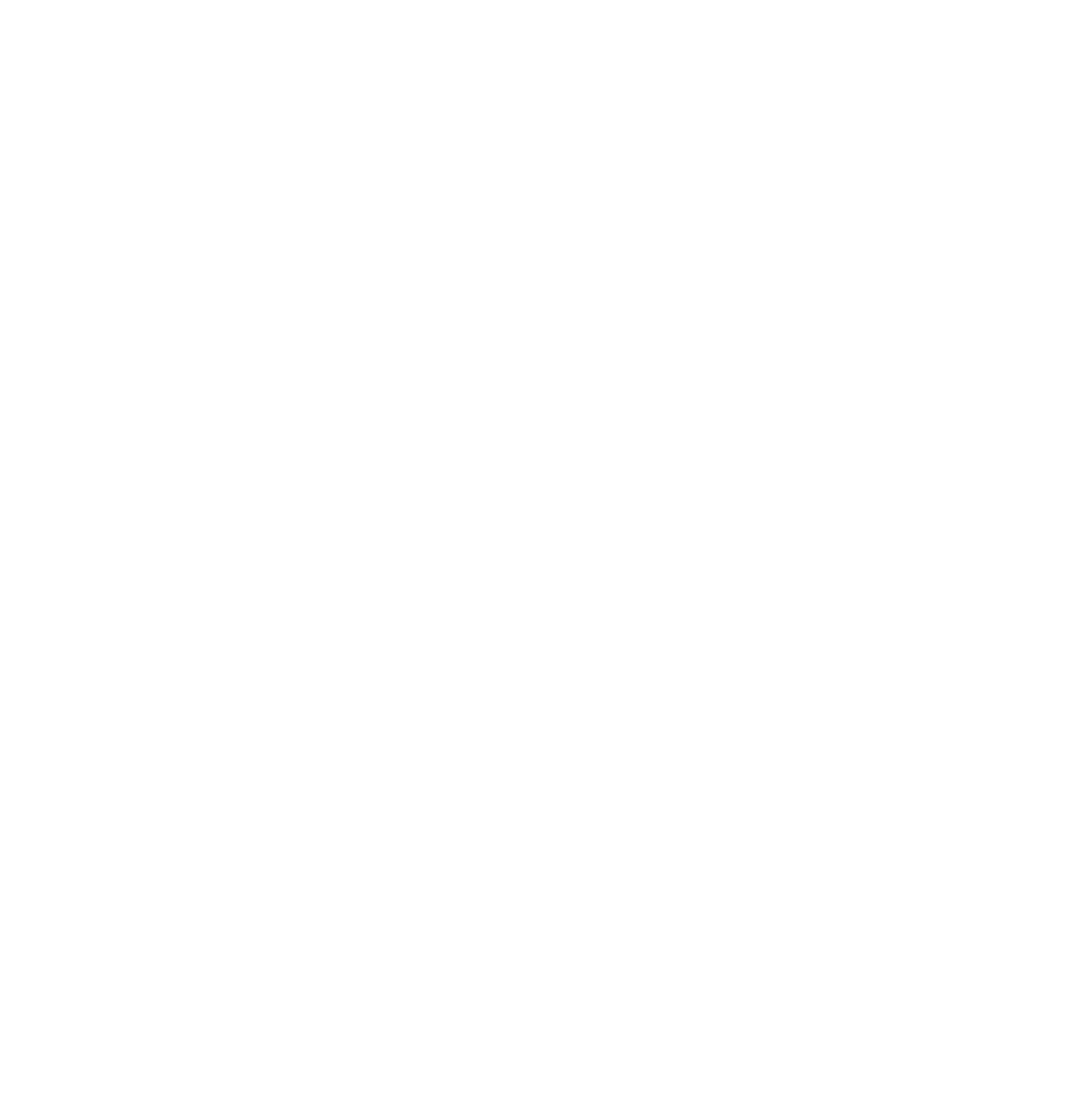
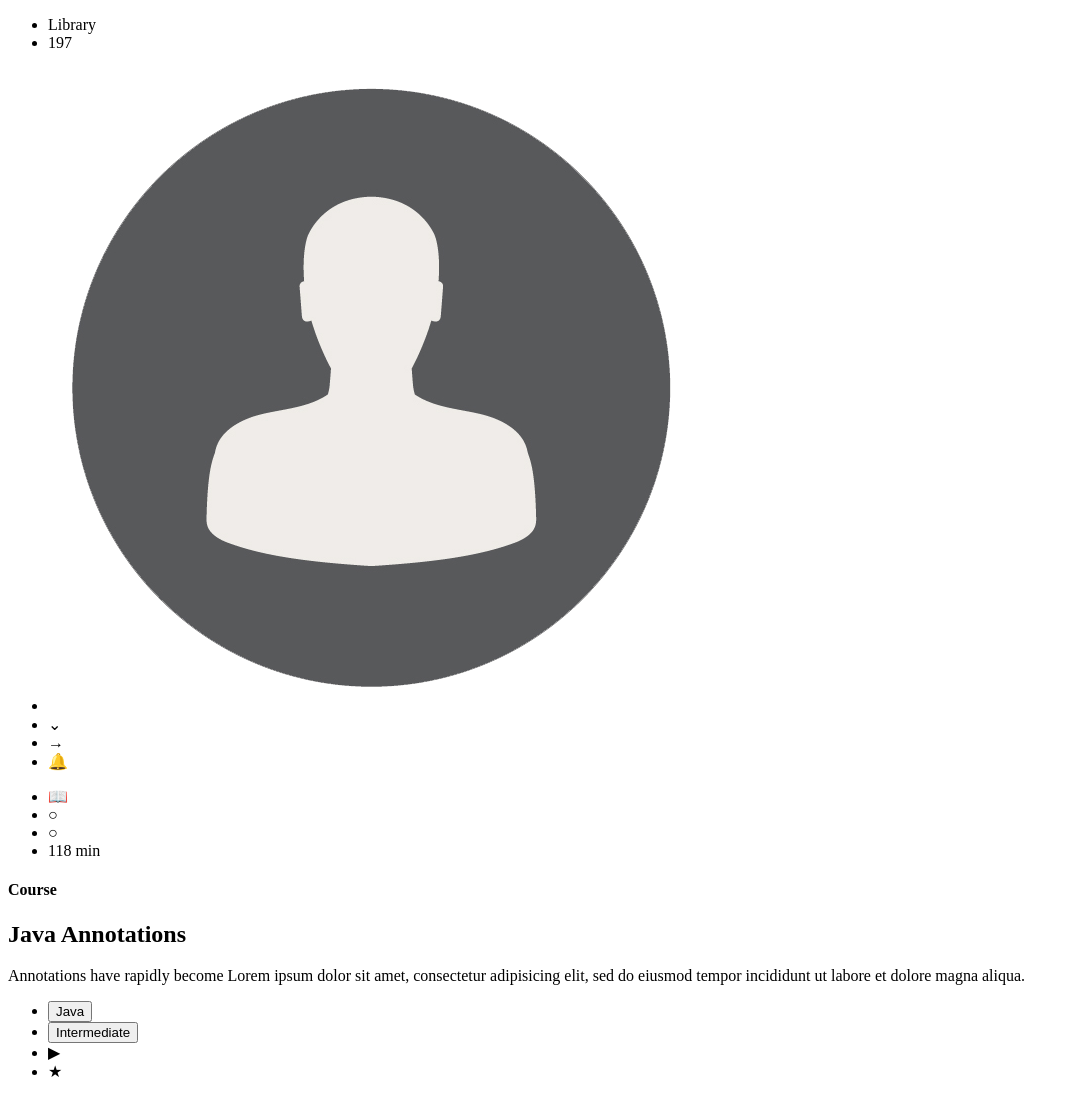
Before and after one commit to christinetacha/treehouse-library, a plain HTML site: page index.html in a window 1280 px wide. Shown: the whole page, without its empty margins (0-1075 px from the left). Before the commit the page ends 800 px from the top, so only its background shows below. Drawn offline with Linux system fonts and the light colour scheme.

Commit message:
begin adding html

```diff
--- a/index.html
+++ b/index.html
@@ -2,9 +2,39 @@
 <html>
   <head>
     <meta charset="utf-8">
-    <title></title>
+    <title>Treehouse Library</title>
   </head>
   <body>
-
+    <div class="container">
+      <div class="navbar">
+        <ul>
+          <li>Library</li>
+          <li>197</li>
+          <li><img src="img/person.png" alt="person holding their head" /></li>
+          <li>&#8964;</li>
+          <li>&rarr;</li>
+          <li>&#128276;</li>
+        </ul>
+      </div>
+      <div class="course">
+        <div class="course-header java">
+          <ul>
+            <li>&#128214;</li>
+            <li>&#9675;</li>
+            <li>&#9675;</li>
+            <li>118 min</li>
+          </ul>
+        </div>
+        <h4>Course</h4>
+        <h2>Java Annotations</h2>
+        <p>Annotations have rapidly become Lorem ipsum dolor sit amet, consectetur adipisicing elit, sed do eiusmod tempor incididunt ut labore et dolore magna aliqua.</p>
+        <ul>
+          <li><button>Java</button></li>
+          <li><button>Intermediate</button></li>
+          <li>&#9654;</li>
+          <li>&#9733;</li>
+        </ul>
+      </div>
+    </div>
   </body>
 </html>
```
Also changed, not shown: img/person.png (added), img/prisoner.jpg (added).
